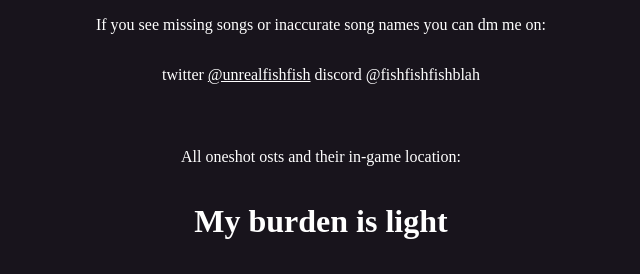
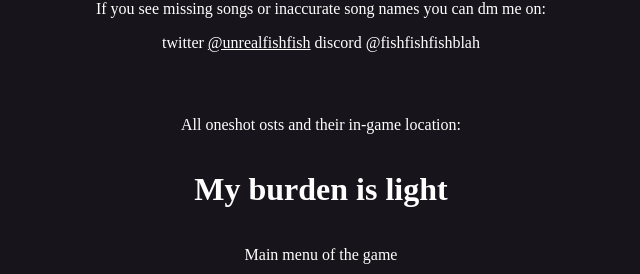
Before and after one commit to niko-twm/oneshot-ost, a plain HTML site: page index.html in a window 1280 px wide. Shown: the top 274 px of the page, without its empty margins (319-959 px from the left). Drawn offline with Linux system fonts and the light colour scheme.

Commit message:
Update index.html

```diff
--- a/index.html
+++ b/index.html
@@ -30,7 +30,7 @@
     </style>
 </head>
 <body>
-<p>If you see missing songs or inaccurate song names you can dm me on:</p>
+If you see missing songs or inaccurate song names you can dm me on:
 <p> twitter <a href="https://x.com/unrealfishfish">@unrealfishfish</a> discord @fishfishfishblah </p>
 <p></p>
 <p>All oneshot osts and their in-game location:</p>
```
